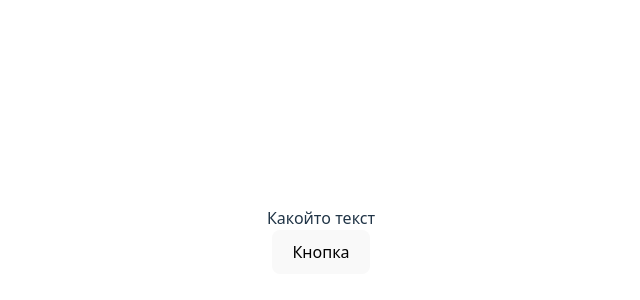
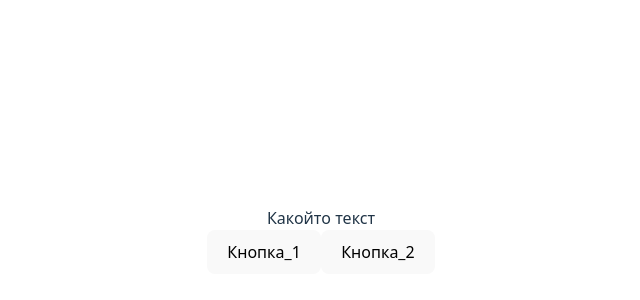
Before and after one commit to ni4egonepridumal/crct_project, a React (Vite) app in the folder new_project/my_project/: page / in a window 1280 px wide. Shown: the part 160-460 px from the top of the page, without its empty margins (319-959 px from the left). Built offline with nearby package versions, Linux system fonts and the light colour scheme.

Commit message:
написали компонент кнопки

```diff
--- a/new_project/my_project/src/App.jsx
+++ b/new_project/my_project/src/App.jsx
@@ -2,10 +2,18 @@ import "./App.css";
 import { Button } from "./components/button/Button";
 
 function App() {
+  const handleClick = () => {
+    console.log("Клик_1");
+  };
   return (
     <>
       <div>Какойто текст</div>
-      <Button />
+      <Button className="button_1" type="button" onCustomClick={handleClick}>
+        Кнопка_1
+      </Button>
+      <Button type="submit" onCustomClick={() => console.log("Клик_2")}>
+        Кнопка_2
+      </Button>
     </>
   );
 }
--- a/new_project/my_project/src/components/button/Button.jsx
+++ b/new_project/my_project/src/components/button/Button.jsx
@@ -1,3 +1,12 @@
-export const Button = () => {
-  return <button>Кнопка</button>;
+export const Button = ({ children, type, ...props }) => {
+  console.log("props", props);
+  return (
+    <button
+      classname={props.className}
+      type={type}
+      onClick={props.onCustomClick}
+    >
+      {children}
+    </button>
+  );
 };
```
